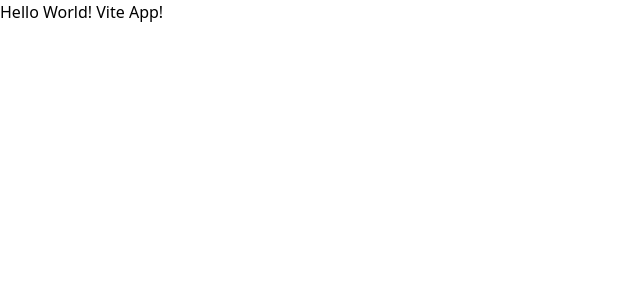
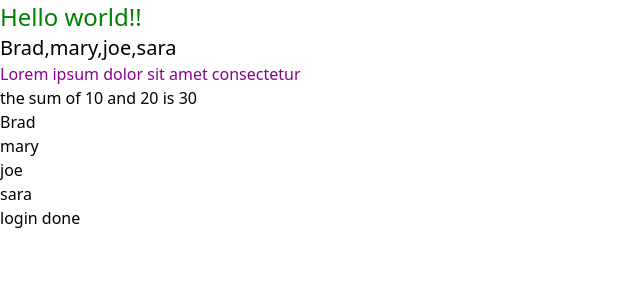
Before and after one commit to coddzz/React-Vite, a React (Vite) app: page / in a window 1280 px wide. Shown: the top 300 px of the page, without its empty margins (0-640 px from the left). Built offline with nearby package versions, Linux system fonts and the light colour scheme.

Commit message:
first commit

```diff
--- a/src/App.jsx
+++ b/src/App.jsx
@@ -1,13 +1,31 @@
-import { Routes,Route } from "react-router-dom";
-import HomePage from "./pages/homePage";
+import React from 'react'
 
-const App = () =>{
-  return(
-    <div className="">
-      <Routes>
-        <Route path="/" element={<HomePage />} />
-      </Routes>
-    </div>
+const App = () => {
+
+    const name = 'Hello world!!';
+    const x =10;
+    const y = 20;
+    const names = ['Brad','mary','joe', 'sara'];
+    const loggedin =true;
+    const style1 = { color:"green", fontSize:"1.5rem"};
+
+  return (
+    <>
+      <div className='text-xl'>
+          <h1 style={style1} >{name}</h1>
+          <p>{names.toLocaleString()}</p>
+      </div>
+      <p className="text-fuchsia-800">Lorem ipsum dolor sit amet consectetur</p>
+      <p>
+          the sum of {x} and {y} is {x + y}
+      </p>
+      <ul>
+      {names.map((name, index) => (
+          <li key={index}>{name}</li>
+      ))}
+      </ul>
+      { loggedin ? "login done" : "not logged"}
+    </>
   )
 }
 
--- a/src/pages/homePage.jsx
+++ /dev/null
@@ -1,11 +0,0 @@
-
-const HomePage = () =>{
-
-    return(
-        <div>
-            Hello World! Vite App!
-        </div>
-  )
-}
-
-export default HomePage;
--- a/vite.config.js
+++ b/vite.config.js
@@ -5,4 +5,7 @@ import tailwindcss from '@tailwindcss/vite'
 // https://vite.dev/config/
 export default defineConfig({
   plugins: [tailwindcss(),react()],
+  server:{
+    port:3000,
+  }
 })
```
